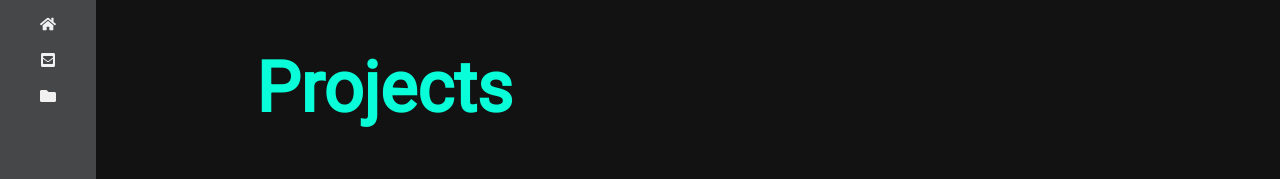
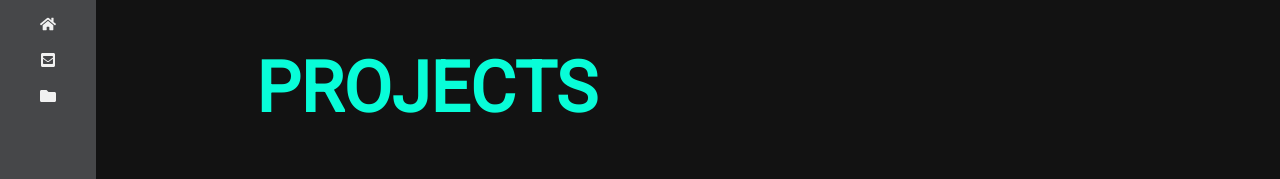
Before and after one commit to marcusalint/Personal-Portfolio, a React (Create React App) app in the folder personal-portfolio/: page /projects in a window 1280 px wide. Shown: the top 179 px of the page. Built offline with nearby package versions, Linux system fonts and the light colour scheme.

Commit message:
recommit

```diff
--- a/personal-portfolio/src/components/Projects.js
+++ b/personal-portfolio/src/components/Projects.js
@@ -6,7 +6,7 @@ const Projects = () => {
   return (
     <>
     <div id="projects">
-      <h1 id="project--page--heading">Projects</h1>
+      <h1 id="project--page--heading">PROJECTS</h1>
       <ProjectsGrid />
     </div>
 
```
